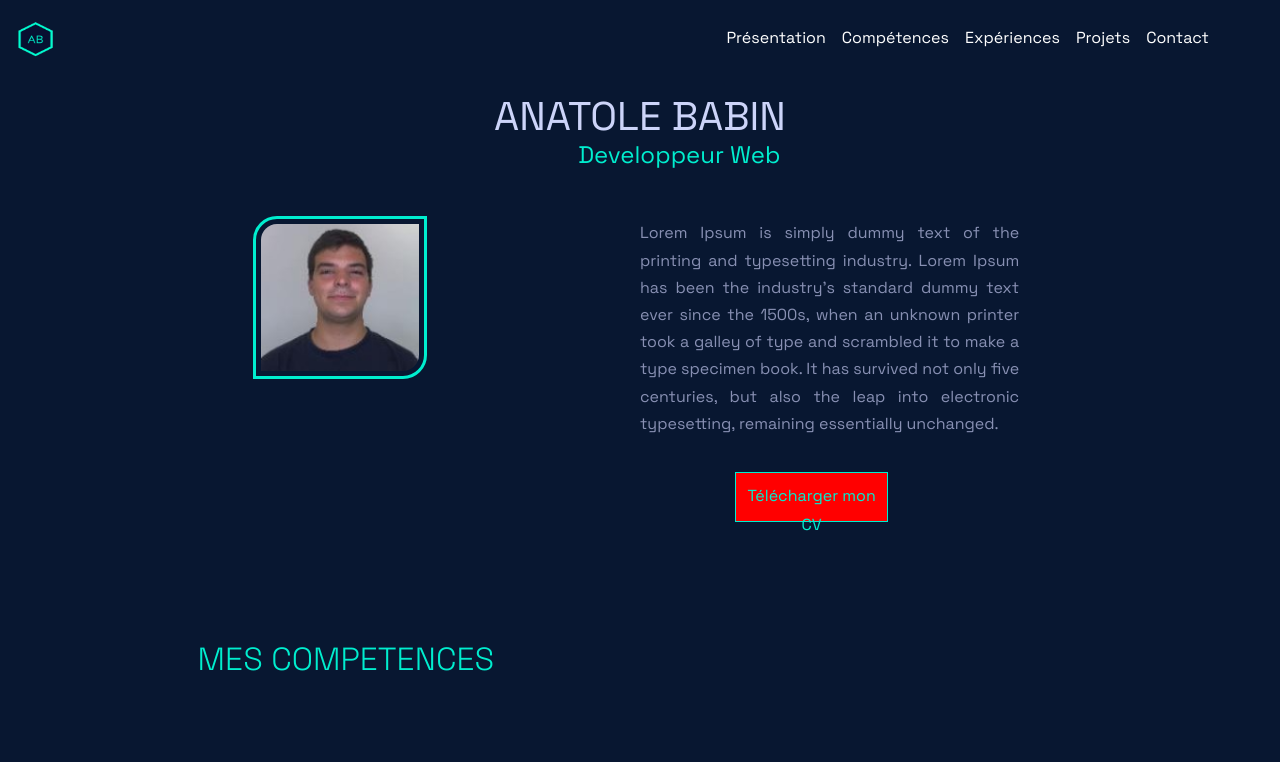
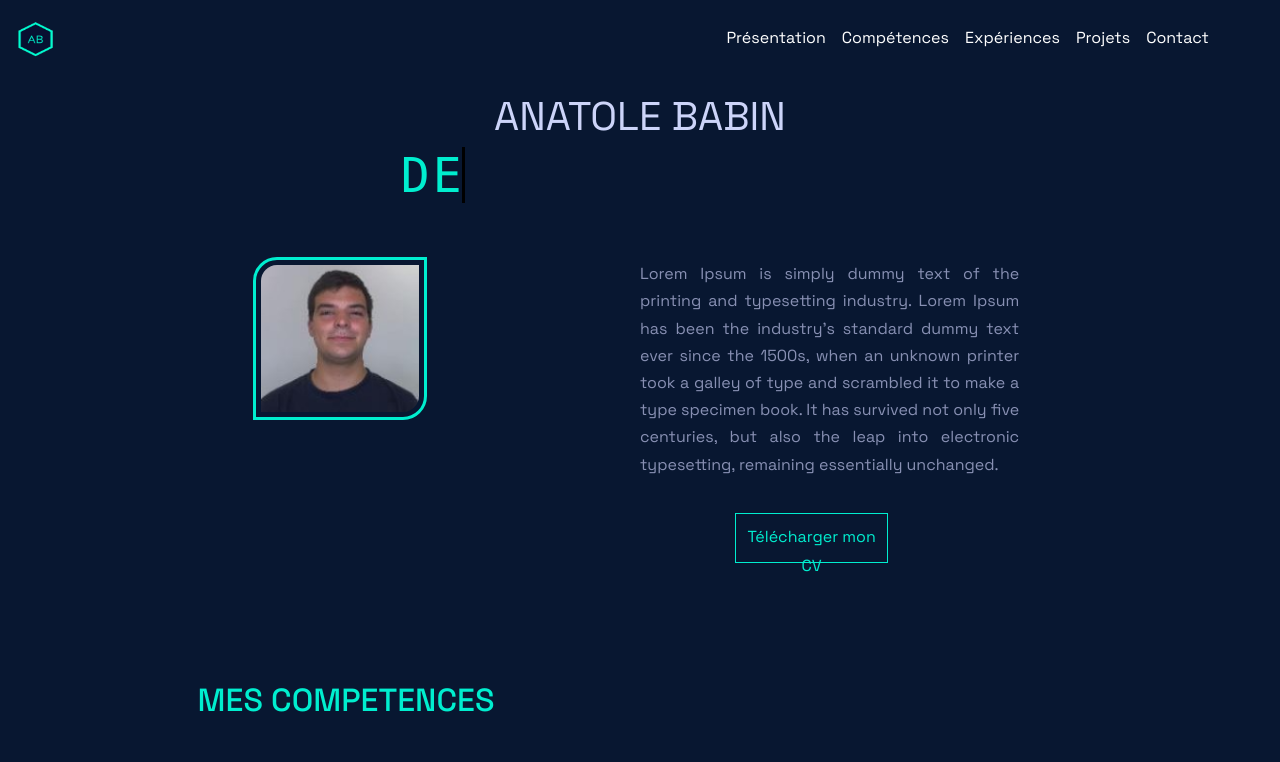
Before and after one commit to Anat94/Portfolio, a React (Create React App) app: page / in a window 1280 px wide. Shown: the top 762 px of the page. Built offline with nearby package versions, Linux system fonts and the light colour scheme.

Commit message:
[ADD] Text animation for job

```diff
--- a/package.json
+++ b/package.json
@@ -35,5 +35,8 @@
       "last 1 firefox version",
       "last 1 safari version"
     ]
+  },
+  "devDependencies": {
+    "sass": "^1.54.5"
   }
 }
--- a/src/Home/home.css
+++ b/src/Home/home.css
@@ -99,72 +99,3 @@ a:hover{
     gap: 30%;
     text-align: justify;
 }
-
-
-/*============================= *=========================*/
-
-.job {
-    color: var(--color-title);
-    margin: 0 0 0 45%;
-    white-space: nowrap;
-    overflow: hidden;
-    width: 205px;
-    animation: type 3s steps(40,end) forwards;
-}
-
-@keyframes shring-animation {
-    0% {
-      background-position: 0 0;
-      opacity: 0;
-      width: 0;
-    }
-    1% {
-      background-position: 0 0;
-      opacity: 1;
-      border-right: 1px solid orange;
-    }
-    50% {
-      background-position: 150px 0;
-      opacity: 1;
-      border-right: 1px solid orange;
-    }
-    100% {
-      background-position: 400px 0;
-      opacity: 1;
-      border-right: 1px solid orange;
-    }
-}
-
-@keyframes type {
-    0% {
-      width: 0;
-    }
-    1%, 99%{
-      border-right: 1px solid orange;
-    }
-    100%{
-      border-right: none;
-    }
-}
-
-@keyframes blink {
-    50% {
-      border-color: transparent;
-    }
-}
-
-
-@media screen and (min-width: 1024px)  and (max-width: 1400px) {
-    .download {
-        /* border: 1px solid  var(--color-title);
-        width: 10%;
-        height: 3rem; */
-        /* position: relative; */
-        /* top: 150%; */
-        background: red;
-    }
-    .text {
-        /* position: relative;
-        top: 17%; */
-    }
-}
--- a/src/Home/home.jsx
+++ b/src/Home/home.jsx
@@ -1,5 +1,6 @@
 import React from 'react'
 import "./home.css"
+import "./home.scss"
 import LOGO from "../assets/logo.png"
 import AVATAR from "../assets/avatar.png"
 
@@ -23,8 +24,9 @@ const home = () => {
             <div className="name">
                 ANATOLE BABIN
             </div>
-            <div className="job">
-                Developpeur Web
+            <div class="typing-slider">
+                <p>Etudiant EPITECH Paris</p>
+                <p>Developpeur Web</p>
             </div>
             <div className="presentation">
                 <div className="avatar">
--- /dev/null
+++ b/src/Home/home.scss
@@ -0,0 +1,63 @@
+$slider-name: typing-slider;
+$slides: 2;
+$typing-duration: 5s;
+$tab-letters: 22 15;
+$slider-font-size: 3rem;
+$background: #081731;
+$color: #00EECF;
+
+@keyframes cursor {
+  from, to { border-color: transparent; }
+  50% { border-color: black; }
+}
+
+@keyframes typing {
+  from { width: 100%; }
+  90%, to { width: 0; }
+}
+
+@keyframes slide {
+  #{100% / $slides} { font-size: $slider-font-size; letter-spacing: 3px; }
+  to { font-size: 0; letter-spacing: 0; }
+}
+
+.#{$slider-name} {
+  font-family: Consolas, monospace;
+  font-weight: 200;
+  text-align: center;
+  font-size: 10px;
+  white-space: nowrap;
+  color : $color;
+}
+
+.#{$slider-name} p {
+  position: relative;
+  display: inline;
+  font-size: 0;
+  text-transform: uppercase;
+  letter-spacing: 0;
+  animation: slide $typing-duration * $slides step-start infinite;
+}
+
+.#{$slider-name} p::after {
+  content: "";
+  position: absolute;
+  top: 0;
+  right: 0;
+  bottom: 0;
+  border-left: 3px solid black;
+  background-color: $background;
+  animation: typing $typing-duration infinite,
+             cursor 1s infinite;
+}
+
+@each $letters in $tab-letters {
+  $i: index($tab-letters, $letters);
+  .#{$slider-name} p:nth-child(#{$i}) {
+    animation-delay:  $typing-duration * ($i - 1);
+    &::after {
+      animation-delay: $typing-duration * ($i - 1);
+      animation-timing-function: steps(#{$letters}), step-end;
+    }
+  }
+}
--- a/src/Projets/projets.jsx
+++ b/src/Projets/projets.jsx
@@ -3,7 +3,10 @@ import './projets.css'
 
 const projets = () => {
   return (
-    <div>projets</div>
+    <div>
+      <h1 className="title">MES PROJETS</h1>
+      <div id="competences" className="container"></div>
+    </div>
   )
 }
 
--- a/src/index.css
+++ b/src/index.css
@@ -47,4 +47,5 @@ h1 {
   position: relative;
   right: 10%;
   margin-bottom: 7%;
+  font-weight: 500;
 }
```
Also changed, not shown: 1 other file (tests, documents, lock files or other folders).
